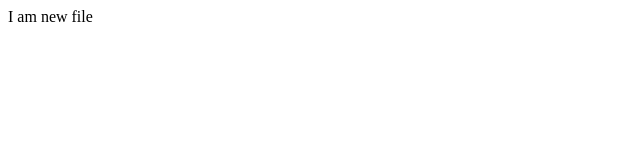
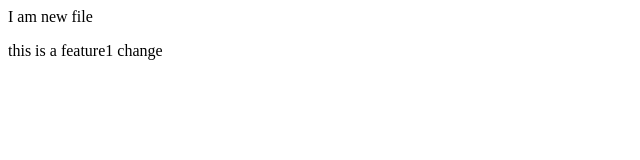
Before and after one commit to MARK180603/LocalRepos, a plain HTML site: page index.html in a window 1280 px wide. Shown: the whole page, without its empty margins (0-640 px from the left). Drawn offline with Linux system fonts and the light colour scheme.

Commit message:
new feature 1 changes

```diff
--- a/index.html
+++ b/index.html
@@ -1,2 +1,3 @@
 <p>I am new file
 </p>
+<p>this is a feature1 change</p>
```
